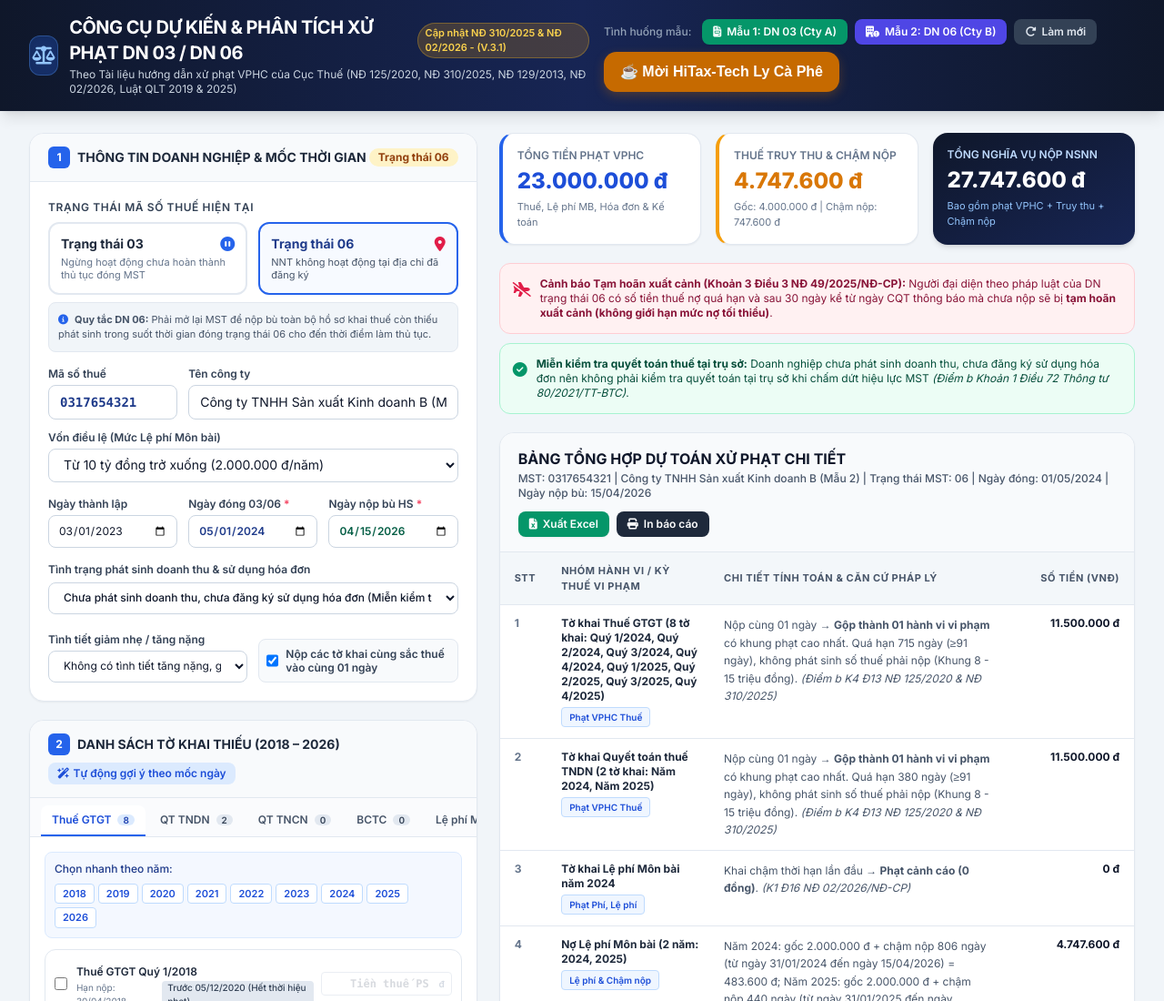
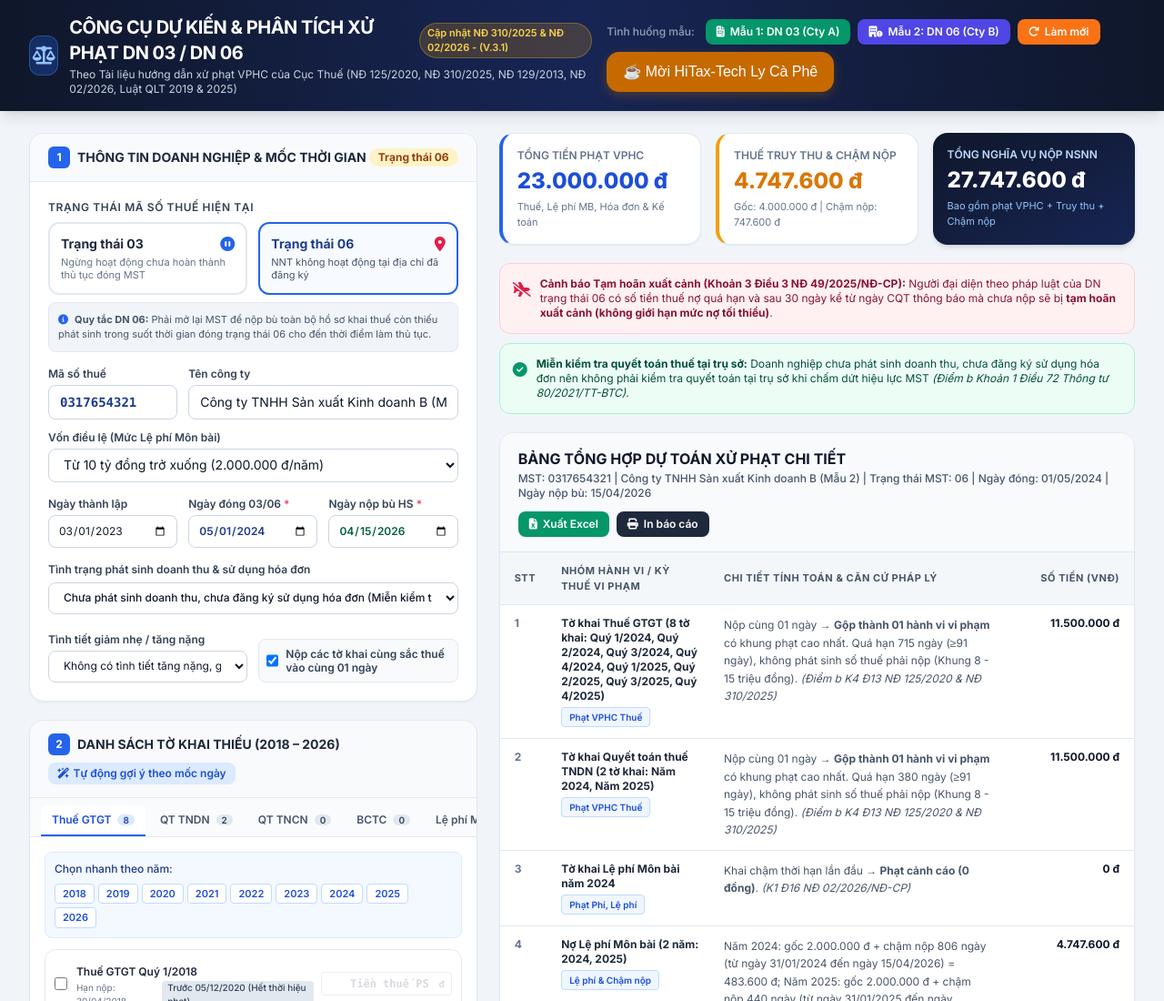
Before and after one commit to hinhhai207-AI/Congcu_xuly_DN0306, a plain HTML site: page index.html in a window 1280 px wide. Shown: the top 1100 px of the page at 91% size. Drawn offline with nearby package versions, Linux system fonts and the light colour scheme.

Commit message:
Change button colors and link text styling
Updated button styles and link text properties for better UI consistency.

```diff
--- a/index.html
+++ b/index.html
@@ -64,14 +64,14 @@
           <button onclick="loadSampleCase(2)" class="px-3 py-1.5 text-xs font-semibold rounded-lg bg-indigo-600 hover:bg-indigo-500 text-white transition flex items-center gap-1.5 shadow-sm">
             <i class="fa-solid fa-building-circle-exclamation"></i> Mẫu 2: DN 06 (Cty B)
           </button>
-          <button onclick="resetAll()" class="px-3 py-1.5 text-xs font-semibold rounded-lg bg-slate-700 hover:bg-slate-600 text-slate-200 transition flex items-center gap-1.5">
+          <button onclick="resetAll()" class="px-3 py-1.5 text-xs font-semibold rounded-lg bg-orange-500 hover:bg-orange-400 text-white transition flex items-center gap-1.5 shadow-sm">
             <i class="fa-solid fa-rotate-right"></i> Làm mới
           </button>
           <a
             href="https://ais-dev-62s552onxgejjeotw5sjte-310360452587.asia-east1.run.app/"
             target="_blank"
             rel="noopener noreferrer"
-            style="display:inline-flex;align-items:center;gap:8px;padding:10px 18px;background:#c66a00;color:#fff;border-radius:14px;font-weight:600;text-decoration:none;font-family:sans-serif;box-shadow:0 4px 12px rgba(198,106,0,0.3);"
+            style="display:inline-flex;align-items:center;gap:8px;padding:10px 18px;background:#c66a00;color:#fff;border-radius:14px;font-weight:400;text-decoration:none;font-family:sans-serif;box-shadow:0 4px 12px rgba(198,106,0,0.3);"
           >
             ☕ Mời HiTax-Tech Ly Cà Phê
           </a>
```
